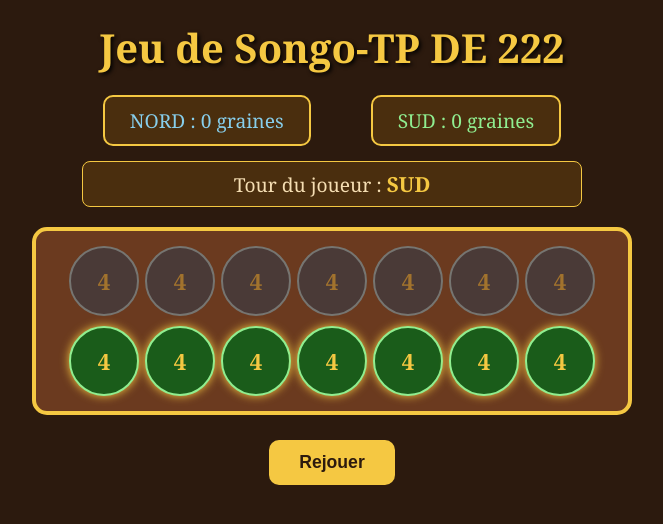
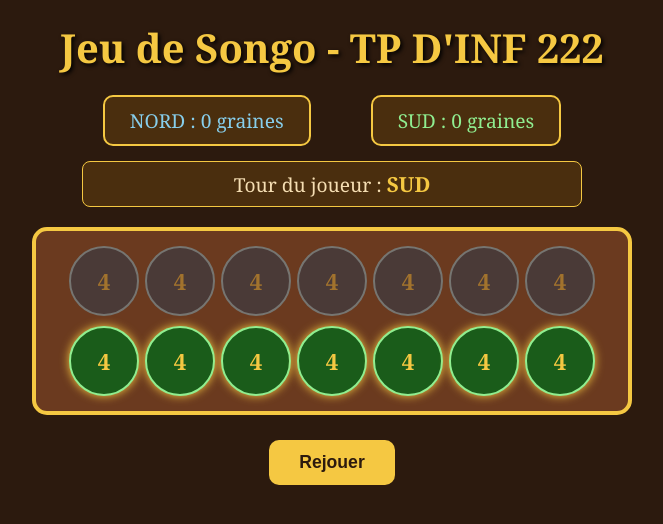
Before and after one commit to flambeau33/jeu-de-SONGO, a plain HTML site: page index.html in a window 1280 px wide. Shown: the whole page, without its empty margins (308-971 px from the left). Drawn offline with Linux system fonts and the light colour scheme.

Commit message:
Fix heading text in index.html

```diff
--- a/index.html
+++ b/index.html
@@ -8,7 +8,7 @@
 </head>
 <body>
 
-    <h1> Jeu de Songo-TP DE 222</h1>
+    <h1> Jeu de Songo - TP D'INF 222 </h1>
 
     <!-- Scores -->
     <div id="scores">
```
